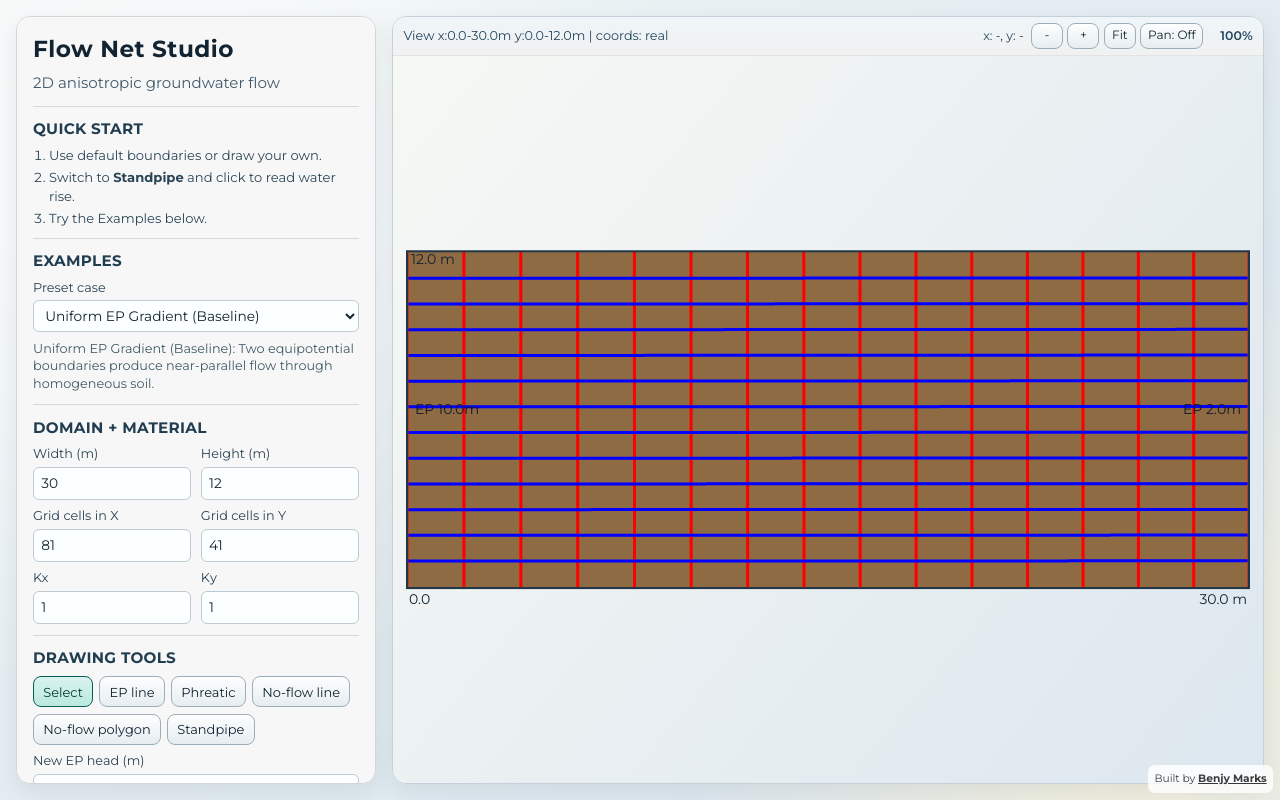
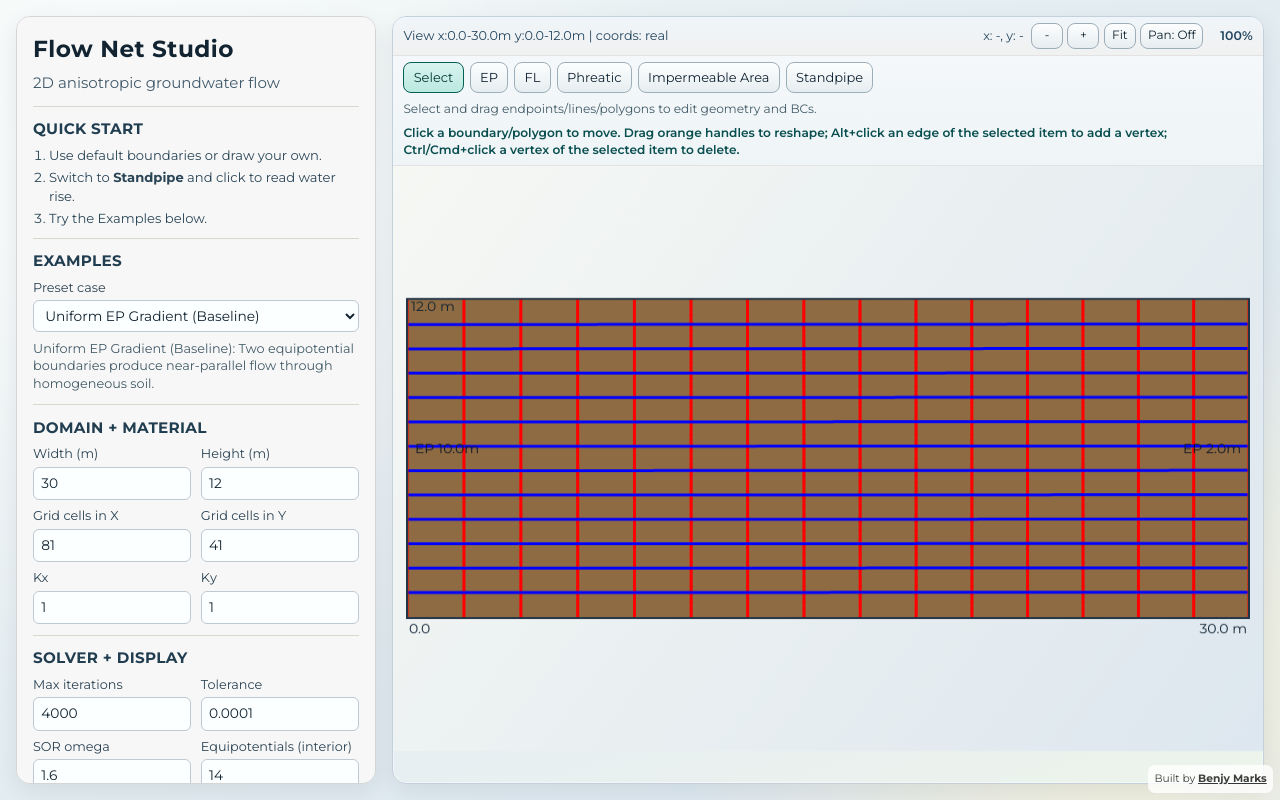
Before and after one commit to benjym/flownet2, a website built with Vite: page index.html in a window 1280 px wide. Built offline with nearby package versions, Linux system fonts and the light colour scheme.

Commit message:
more UI improvements

```diff
--- a/index.html
+++ b/index.html
@@ -49,21 +49,6 @@
             <label>Kx<input id="kx" type="number" min="0.01" step="0.1" value="1"></label>
             <label>Ky<input id="ky" type="number" min="0.01" step="0.1" value="1"></label>
           </div>
-        </section>
-
-        <section class="group">
-          <h2>Drawing Tools</h2>
-          <div class="tool-row" id="toolRow">
-            <button data-tool="select" class="is-active">Select</button>
-            <button data-tool="equipotential">EP line</button>
-            <button data-tool="phreatic">Phreatic</button>
-            <button data-tool="noflow-line">No-flow line</button>
-            <button data-tool="noflow-zone">No-flow polygon</button>
-            <button data-tool="standpipe">Standpipe</button>
-          </div>
-          <label>New EP head (m)<input id="newHead" type="number" step="0.1" value="8"></label>
-          <p id="toolHint" class="hint">Select and drag endpoints/lines/polygons to edit geometry and BCs.</p>
-          <p id="toolStep" class="hint step-hint"></p>
         </section>
 
         <section class="group">
@@ -137,6 +122,19 @@
             <span id="zoomLabel" class="zoom-label">100%</span>
           </div>
         </div>
+        <div class="canvas-toolsbar">
+          <div class="tool-row" id="toolRow">
+            <button data-tool="select" class="is-active">Select</button>
+            <button data-tool="equipotential">EP</button>
+            <button data-tool="noflow-line">FL</button>
+            <button data-tool="phreatic">Phreatic</button>
+            <button data-tool="noflow-zone">Impermeable Area</button>
+            <button data-tool="standpipe">Standpipe</button>
+          </div>
+          <label id="newHeadWrap" class="canvas-ep-head is-hidden">New EP head (m)<input id="newHead" type="number" step="0.1" value="8"></label>
+          <p id="toolHint" class="hint">Select and drag endpoints/lines/polygons to edit geometry and BCs.</p>
+          <p id="toolStep" class="hint step-hint"></p>
+        </div>
         <canvas id="flowCanvas"></canvas>
       </main>
     </div>
--- a/src/main.ts
+++ b/src/main.ts
@@ -1683,7 +1683,7 @@ function updateGuidanceUI(): void {
     stepText = 'Pan mode: drag the canvas to move view. Use + / - (or wheel) to zoom, then Fit to reset.';
   } else if (state.tool === 'select') {
     stepText =
-      'Step: click a boundary/polygon to move. Drag orange handles to reshape; Alt+click an edge of the selected item to add a vertex; Ctrl/Cmd+click a vertex of the selected item to delete.';
+      'Click a boundary/polygon to move. Drag orange handles to reshape; Alt+click an edge of the selected item to add a vertex; Ctrl/Cmd+click a vertex of the selected item to delete.';
   } else if (state.tool === 'equipotential' || state.tool === 'phreatic' || state.tool === 'noflow-line') {
     stepText = state.pendingLineStart
       ? 'Step 2 of 2: click second endpoint to finish this line. Press Esc to cancel.'
--- a/src/style.css
+++ b/src/style.css
@@ -146,7 +146,7 @@ input[type="checkbox"] {
   display: flex;
   flex-wrap: wrap;
   gap: 0.38rem;
-  margin-bottom: 0.45rem;
+  margin-bottom: 0;
 }
 
 button {
@@ -313,6 +313,35 @@ button.danger {
   background: linear-gradient(180deg, #eff5f9, #f1f1f1);
 }
 
+.canvas-toolsbar {
+  display: flex;
+  flex-wrap: wrap;
+  align-items: center;
+  gap: 0.42rem 0.62rem;
+  padding: 0.38rem 0.65rem 0.44rem;
+  border-bottom: 1px solid #e3e3e3;
+  background: linear-gradient(180deg, #f4f8fb, #eff4f6);
+}
+
+.canvas-toolsbar .tool-row {
+  flex: 1 1 520px;
+}
+
+.canvas-ep-head {
+  flex: 0 0 165px;
+  font-size: 0.78rem;
+}
+
+.canvas-toolsbar .hint {
+  margin: 0;
+  flex: 1 1 100%;
+  font-size: 0.76rem;
+}
+
+.canvas-toolsbar .step-hint {
+  margin-top: 0;
+}
+
 .canvas-toolbar p {
   margin: 0;
   flex: 1 1 auto;
@@ -406,6 +435,23 @@ button.danger {
     min-height: 34px;
     min-width: 2.15rem;
   }
+
+  .canvas-toolsbar {
+    padding: 0.4rem 0.55rem 0.5rem;
+    gap: 0.4rem;
+  }
+
+  .canvas-toolsbar .tool-row {
+    flex: 1 1 100%;
+  }
+
+  .canvas-ep-head {
+    flex: 0 0 170px;
+  }
+
+  .canvas-toolsbar .hint {
+    font-size: 0.74rem;
+  }
 }
 
 a {
```
Also changed, not shown: test-results/student-workflow.png.
